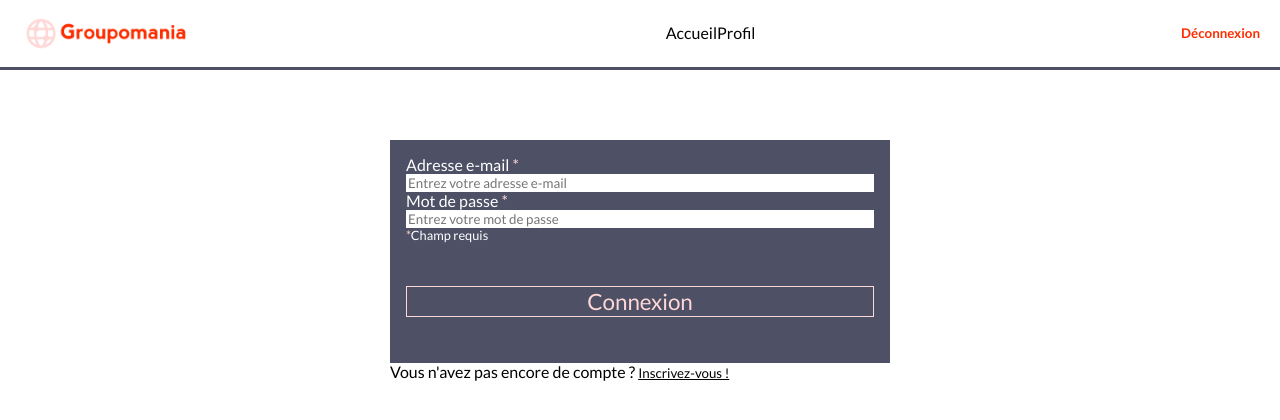
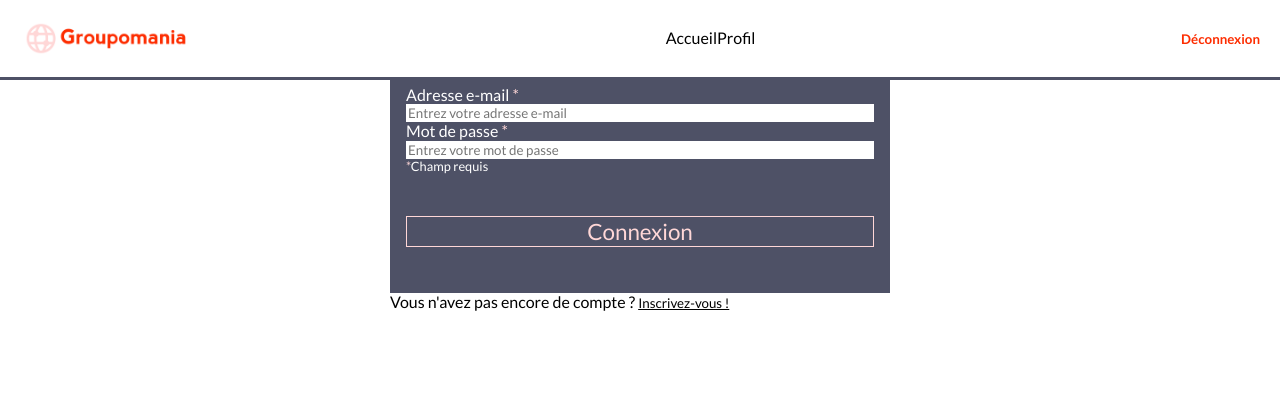
Before and after one commit to SylvainBruyat/OC-P7-Groupomania, a React (Create React App) app in the folder front/: page / in a window 1280 px wide. Shown: the top 420 px of the page. Built offline with nearby package versions, Linux system fonts and the light colour scheme; the HTML template or start-up script is replaced by a standard one.

Commit message:
Fixation du header en haut de page

```diff
--- a/front/src/styles/header.css
+++ b/front/src/styles/header.css
@@ -1,8 +1,14 @@
 header {
+    position: fixed;
+    left: 0;
+    right: 0;
+    z-index: 5;
+    height: 80px;
     display: flex;
     justify-content: space-between;
     align-items: center;
     border-bottom: 3px solid var(--color-tertiary);
+    background-color: white;
 }
 
 header a {
--- a/front/src/styles/profile.css
+++ b/front/src/styles/profile.css
@@ -2,7 +2,8 @@
     display: flex;
     flex-direction: column;
     align-items: center;
-    padding: 20px;
+    margin-top: 80px;
+    padding: 0 20px;
     background-color: #ededed;
 }
 
```
